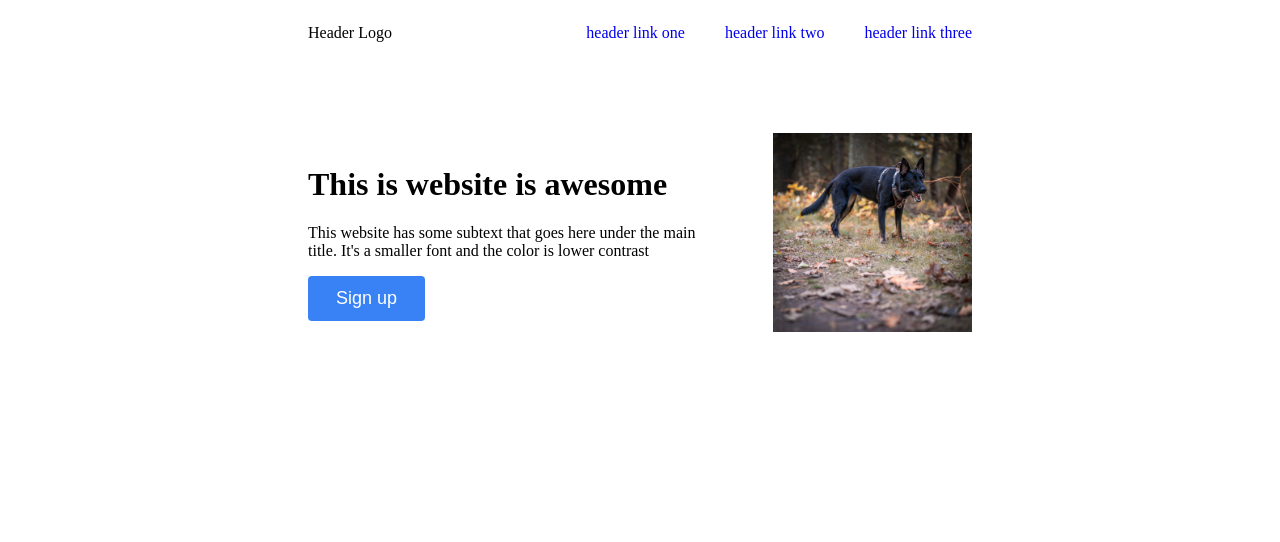
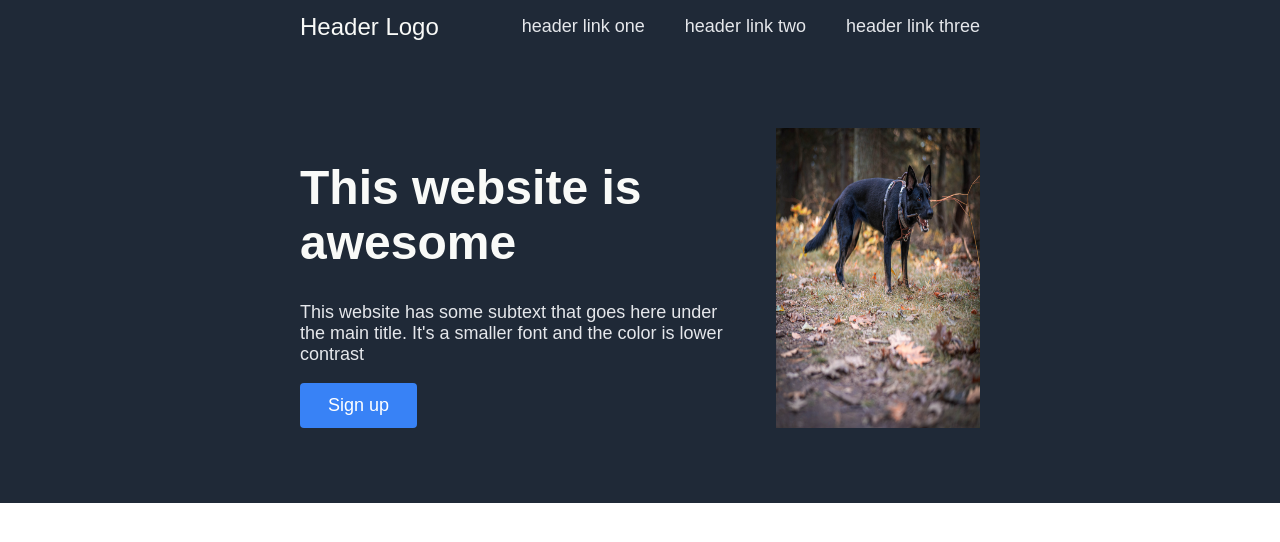
Before and after one commit to philtodisco/HTML-CSS-Landing-Page, a plain HTML site: page index.html in a window 1280 px wide. Drawn offline with Linux system fonts and the light colour scheme.

Commit message:
Styled .section1

```diff
--- a/index.html
+++ b/index.html
@@ -9,7 +9,7 @@
   <title>Methods for Adding CSS</title>
   <link rel="stylesheet" href="styles.css" />
 </head>
-<body>
+<body style = "margin: 0">
     <div class="section1">
         <div class="header">
             <div class="logo">Header Logo</div>
@@ -21,7 +21,7 @@
         </div>
          <div class="container1">
              <div class="leftcontent">
-                <h1>This is website is awesome</h1>
+                <h1>This website is awesome</h1>
                 <p>This website has some subtext that goes here under the main title. It's a smaller font and the color is lower contrast</p>
                 <button class="signup1"> Sign up</button>
             </div>
--- a/styles.css
+++ b/styles.css
@@ -1,3 +1,8 @@
+.section1 {
+    background-color: #1f2937;
+    font-family: sans-serif ;
+}
+
 .header {
     display: flex;
     justify-content: space-between;
@@ -10,7 +15,8 @@
 .logo {
     display: flex;
     align-items: center;
-
+    font-size: 24px;
+    color: #f9faf8;
 }
 
 .links {
@@ -21,6 +27,19 @@
 a {
     text-decoration: none;
     margin: 20px;
+    font-size: 18px;
+    color: #e5e7eb;
+}
+
+h1 {
+    font-size: 48px;
+    font-weight: bolder;
+    color: #f9faf8;
+}
+
+p {
+    font-size: 18px;
+    color: #e5e7eb;
 }
 
 .signup1 {
@@ -43,7 +62,7 @@ a {
     padding-left: 300px;
     padding-right: 300px;
     padding-top: 75px;
-
+    padding-bottom: 75px;
 }
 
 .leftcontent {
```
